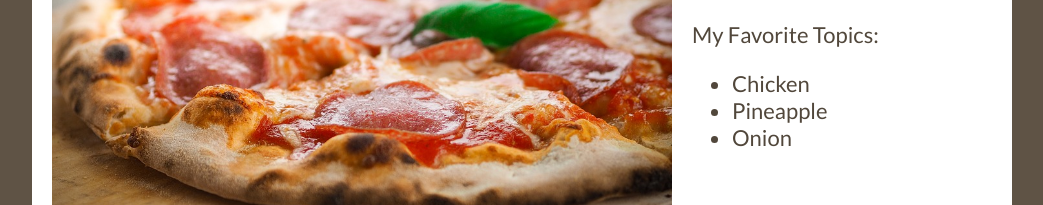
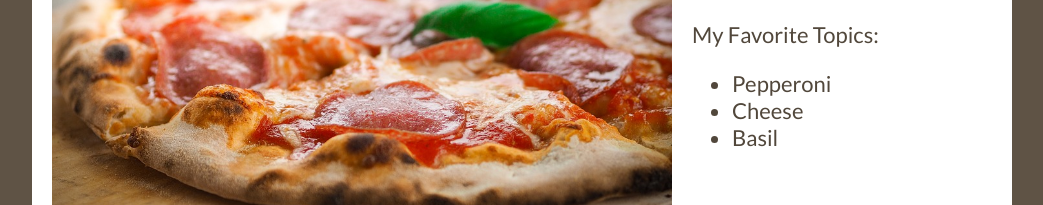
Before and after one commit to abdulfidow8/pizza, a plain HTML site: page index.html in a window 1280 px wide. Shown: the part 199-404 px from the top of the page, without its empty margins (118-1161 px from the left). Drawn offline with Linux system fonts and the light colour scheme; a web font is replaced by a local one.

Commit message:
Revert "made some changes to the pizza"
This reverts commit ab891a8d971eb4b41b9add7337778cc8ea685bc3.

```diff
--- a/index.html
+++ b/index.html
@@ -20,9 +20,9 @@
     <h1>Pizza!</h1>
     <p>My Favorite Topics: </p>
     <ul>
-      <li>Chicken</li>
-      <li>Pineapple</li>
-      <li>Onion</li>
+      <li>Pepperoni</li>
+      <li>Cheese</li>
+      <li>Basil</li>
     </ul>
   </div>
 </div>
```
